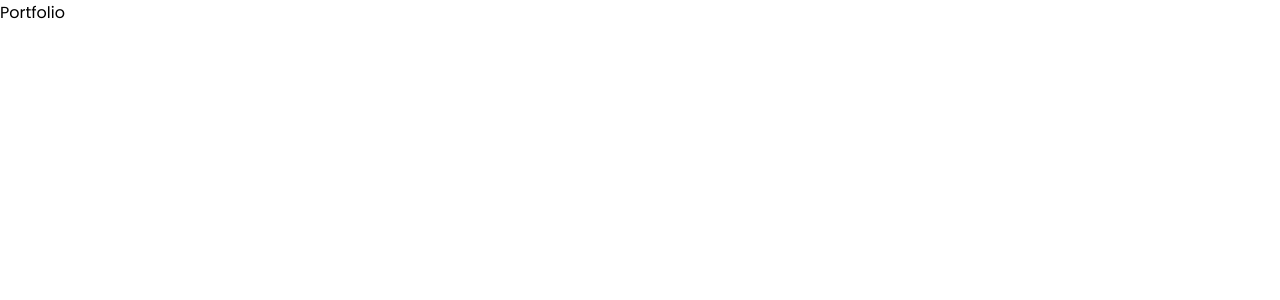
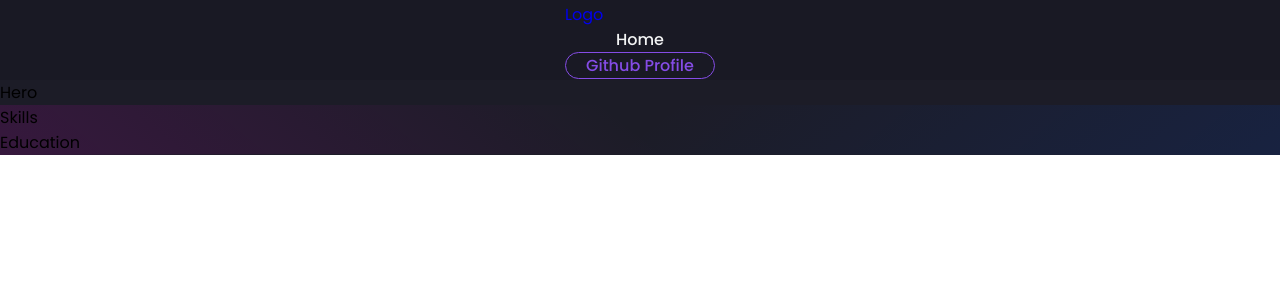
Before and after one commit to shubhamverma2000/portfolio, a React (Create React App) app: page / in a window 1280 px wide. Shown: the top 300 px of the page. Built offline with nearby package versions, Linux system fonts and the light colour scheme.

Commit message:
Navbar and App.js modified using the styled Components- 5thoct

```diff
--- a/src/App.js
+++ b/src/App.js
@@ -1,10 +1,49 @@
 import './App.css';
+import styled, {ThemeProvider} from 'styled-components';
+
+import { darkTheme, lightTheme } from './utils/Themes.js'
+import { Navbar } from "./components/Navbar";
+import { BrowserRouter as Router } from 'react-router-dom';
+import { Hero } from "./components/HeroSection";
+import{ Skills} from "./components/Skills";
+import { Education } from "./components/Education/index";
+
+const Body = styled.div`
+  background-color: ${({ theme }) => theme.bg};
+  width: 100%;
+  overflow-x: hidden;
+`;
+
+const Wrapper =styled.div`
+  background: linear-gradient(
+    38.73deg,
+    rgba(204, 0, 187, 0.15) 0%,
+    rgba(201, 32, 184, 0) 50%
+    ),
+    linear-gradient(
+      141.27deg,
+      rgba(0, 70, 209, 0) 50%,
+      rgba(0, 70, 209, 0.15) 100%
+    );
+  width: 100%;
+  clip-path: polygon(0 0, 100% 0, 100% 100%,30% 98%, 0 100%);
+`;
+
 
 function App() {
   return (
-    <div className="App">
-      Portfolio
-    </div>
+    <ThemeProvider theme={darkTheme}>
+      <Router >
+        <Navbar />
+        <Body>
+          <Hero />
+          <Wrapper>
+            <Skills />
+            <Education />
+          </Wrapper>
+        </Body>
+      </Router>
+    </ThemeProvider>
   );
 }
 
```
